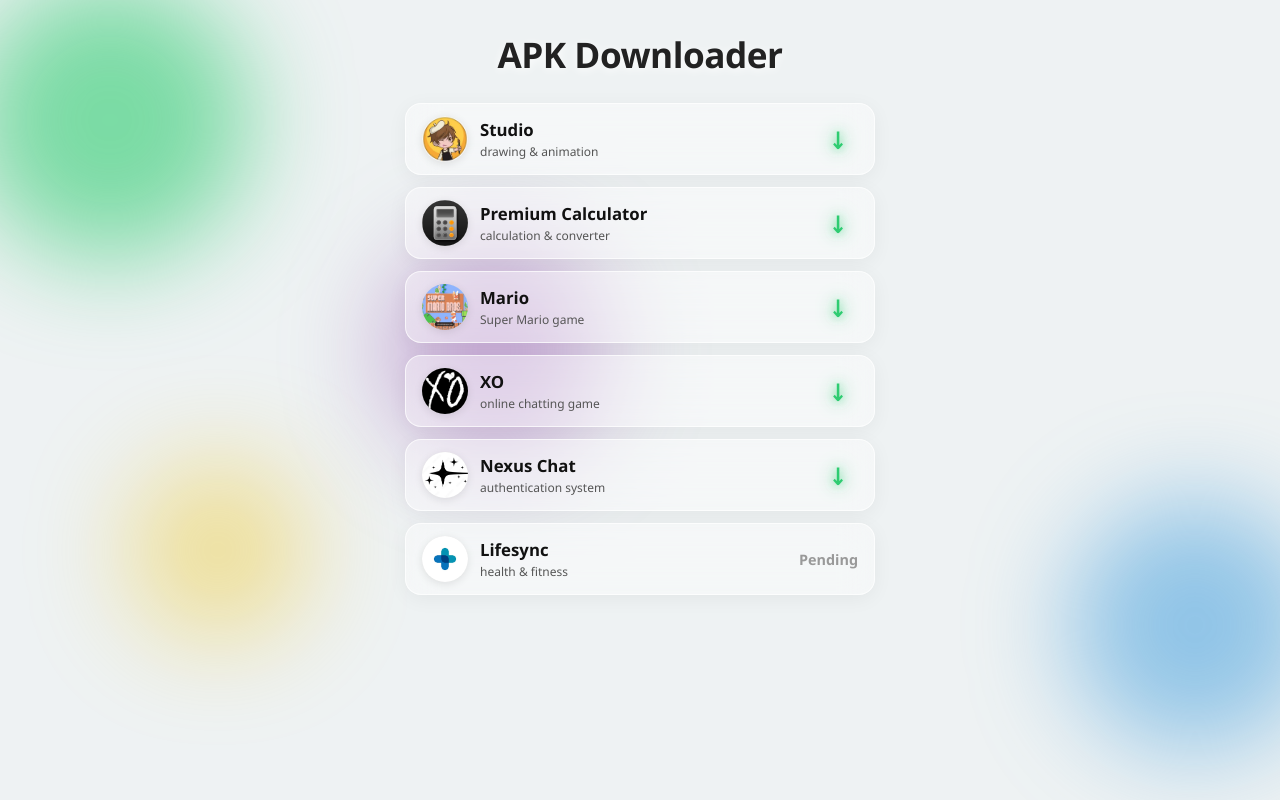
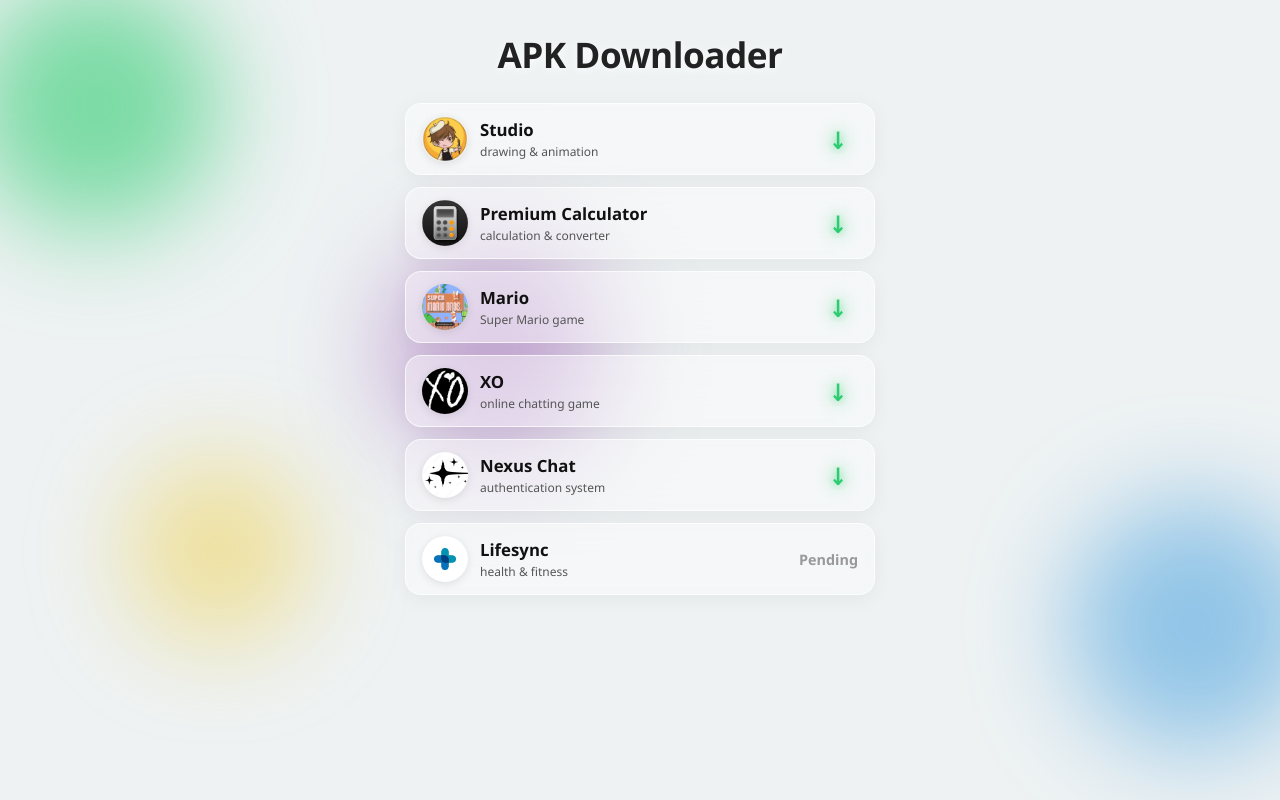
Before and after one commit to vipin05-db-debug/web-apk, a plain HTML site: page index.html in a window 1280 px wide. Drawn offline with Linux system fonts and the light colour scheme.

Commit message:
Update index.html

```diff
--- a/index.html
+++ b/index.html
@@ -35,8 +35,8 @@
         .shape-1 {
             top: -20px;
             left: -30px;
-            width: 280px;
-            height: 280px;
+            width: 250px;
+            height: 250px;
             background-color: rgba(46, 204, 113, 0.6);
         }
 
```
